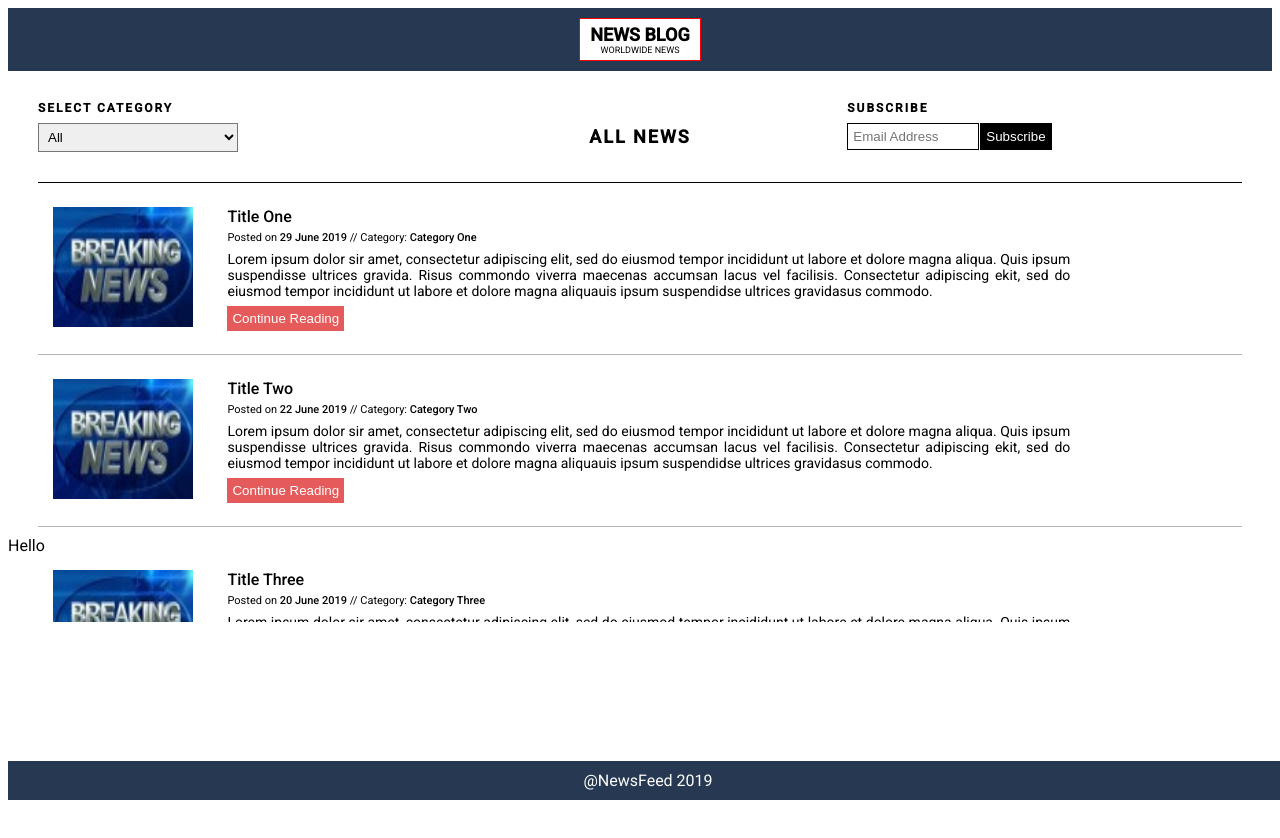
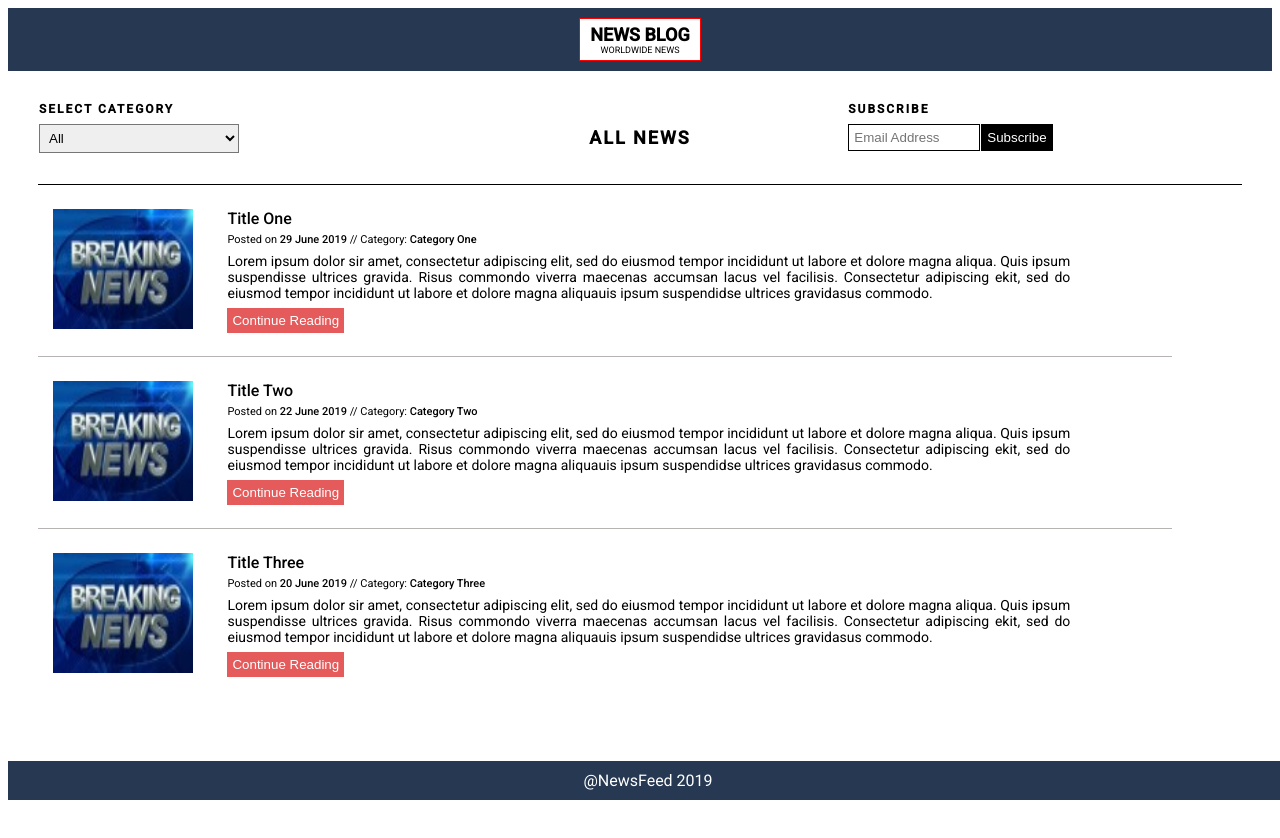
Before and after one commit to mansi-30/HomeTasks, a plain HTML site: page index.html in a window 1280 px wide. Before the commit the page ends 800 px from the top, so only its background shows below. Drawn offline with Linux system fonts and the light colour scheme.

Commit message:
Final Commiittt

```diff
--- a/index.html
+++ b/index.html
@@ -35,8 +35,8 @@
                     </select>
                 </div>
             </div>
-            <div class="news-head">
-                <div class="font-18-600 all-news-title" style="text-align: center;">
+            <div class="news-head abc">
+                <div class="font-18-600 all-news-title" >
                     ALL NEWS
                 </div>
             </div>
@@ -129,7 +129,7 @@
 
         </div>
         <hr class="hr-blog" id="hr2" >
-            <div>Hello</div>
+
         <div class="row" id="category3"  style="margin-left: 30px;margin-right: 30px;">
             <div class="col-1 col-s-1 menu">
                 <img src="./news-img (1).jpg" class="img">
--- a/style.css
+++ b/style.css
@@ -102,6 +102,7 @@ body{
     margin-top: 25px;
 }
 
+
 .hr-main{
     border: 0;
     height: 0;
@@ -159,7 +160,7 @@ body{
 }
 .hr-blog{
     margin-left: 30px;
-    margin-right: 30px;
+    margin-right: 100px;
     border: 0;
     height: 0;
     border-top: 1px solid rgb(184, 179, 179);
@@ -178,22 +179,39 @@ body{
 width: 100%;
 }
 
-@media only screen and (min-width: 600px) {
+@media only screen and (min-width: 320px) {
     .col-s-1 {width: 20%;}
     .col-s-2 {width: 70%;}
     .mainBody{
         height: 430px;
     }
+
+    .news-head{
+        padding: 1px 1px 1px 1px;
+    }
+
 }
 
-@media only screen and (min-width: 768px) {
+@media only screen and (min-width: 600px) {
     .col-1 {width: 18%;}
     .col-2 {width: 70%;}
+    .abc{
+        text-align: center;
+    }
+    .mainBody{
+        height: 700px;
+    }
 }
 
 @media only screen and (min-width: 1060px) {
     .col-1 {width: 12%;}
     .col-2 {width: 70%;}
+    .abc{
+        text-align: center;
+    }
+    .mainBody{
+        height: 700px;
+    }
 }
 
 #readmore{
```
